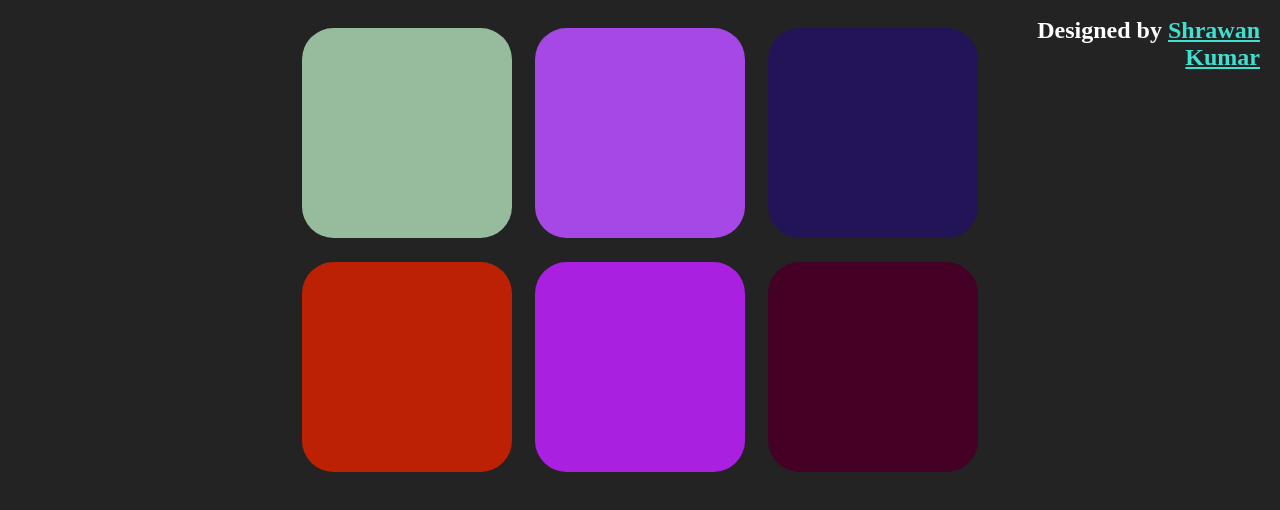
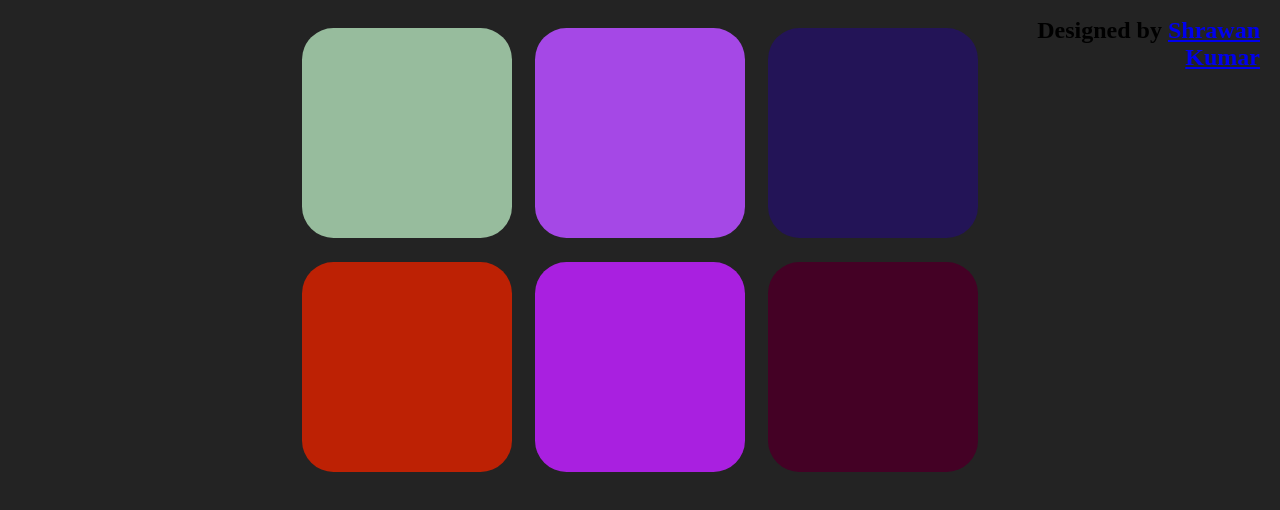
Before and after one commit to shrawan7/colorGame, a plain HTML site: page index.html in a window 1280 px wide. Shown: the part 214-724 px from the top of the page. Drawn offline with Linux system fonts and the light colour scheme.

Commit message:
Update index.html

```diff
--- a/index.html
+++ b/index.html
@@ -24,7 +24,7 @@
             <div class="square"></div>
             <div class="square"></div>
         </div>
-        <h2 style="text-align: right;color:white;">Designed by <a style="color: turquoise;" href="https://shrawankumar.netlify.com">Shrawan Kumar</a></h2>
+        <h2 style="text-align: right;">Designed by <a title="Click here to know more about me" href="https://shrawankumar.netlify.com">Shrawan Kumar</a></h2>
 
         <script type="text/javascript" src="x.js"></script>
     </body>
```
